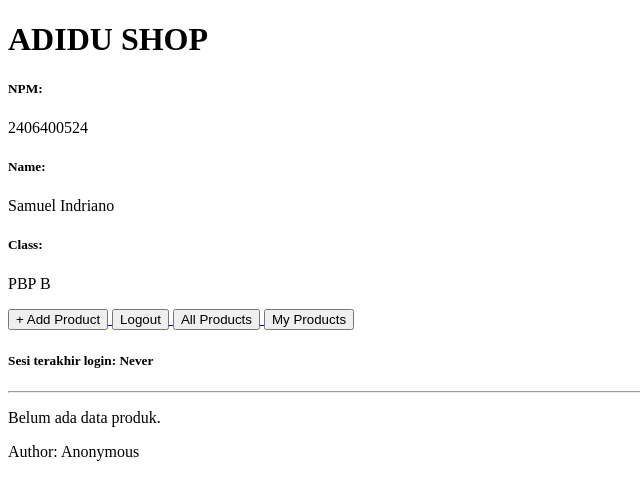
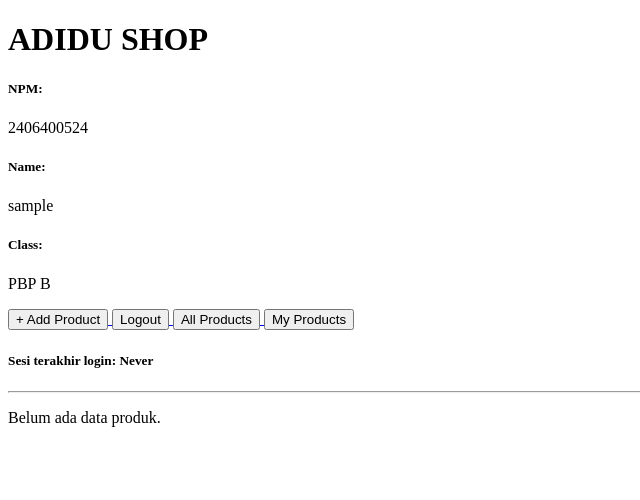
Before and after one commit to samindriano/adidu-pbp, a Django app: page / in a window 1280 px wide. Shown: the top 500 px of the page, without its empty margins (0-640 px from the left). Run offline with Django 5.2, Linux system fonts and the light colour scheme; the visitor is signed in with stand-in values (Sample User, id 1); data that the repository does not hold is empty.

Commit message:
Tugas 4 Done

```diff
--- a/main/templates/main.html
+++ b/main/templates/main.html
@@ -54,11 +54,4 @@
 {% endfor %}
 
 {% endif %}
-
-{% if news.user %}
-    <p>Author: {{ news.user.username }}</p>
-{% else %}
-    <p>Author: Anonymous</p>
-{% endif %}
-
 {% endblock content %}
--- a/main/views.py
+++ b/main/views.py
@@ -21,7 +21,7 @@ def show_main(request):
 
     context = {
         'npm' : '2406400524',
-        'name': 'Samuel Indriano',
+        'name': request.user.username,
         'class': 'PBP B',
         'product_list' : product_list,
         'last_login': request.COOKIES.get('last_login', 'Never')
```
Also changed, not shown: README.md.
